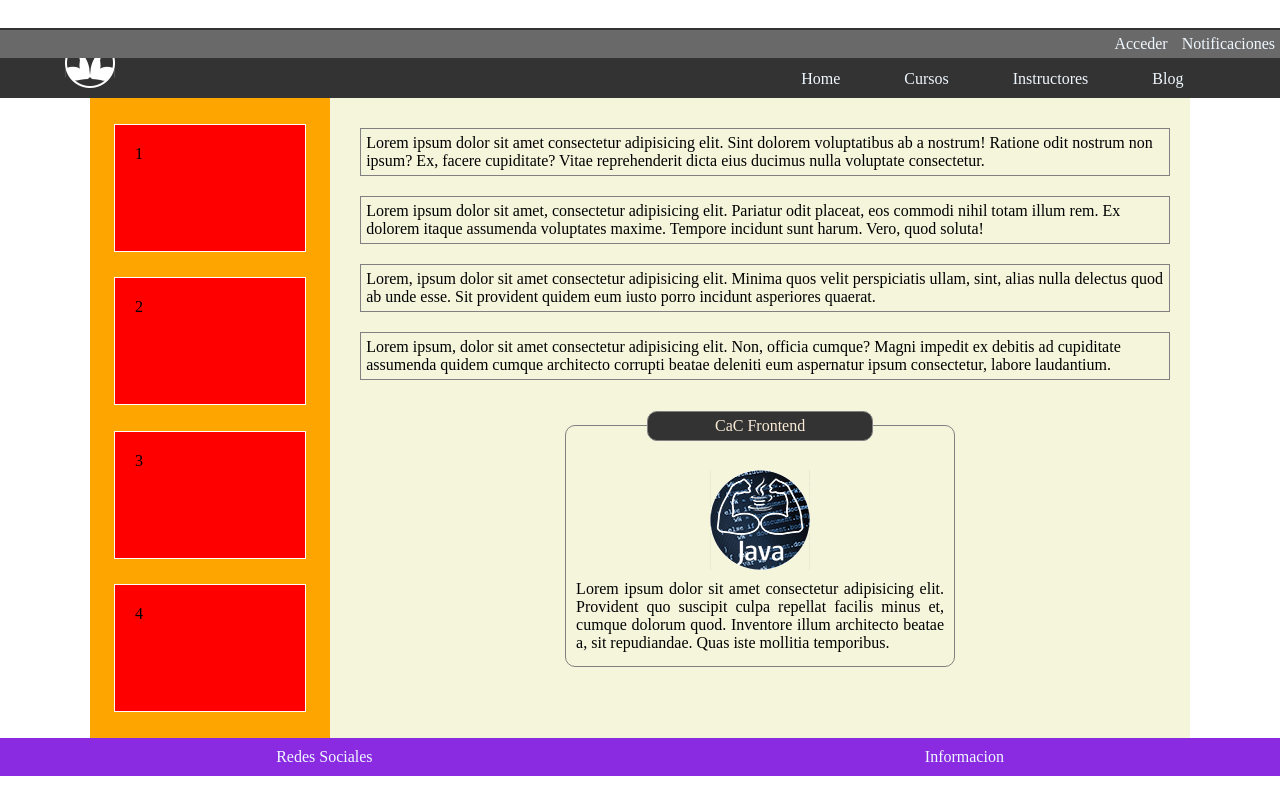
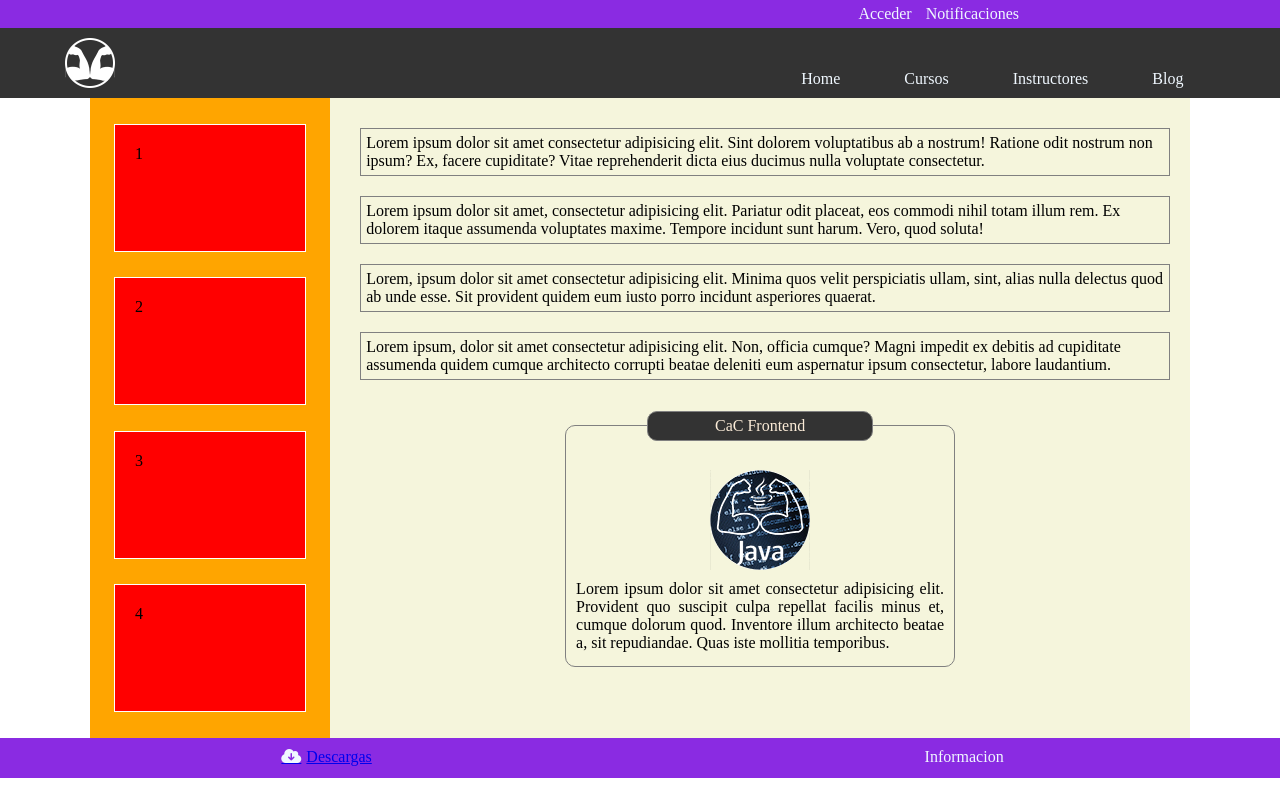
Before and after one commit to jprigotti/Platzy, a plain HTML site: page Desafio_layout_1/index.html in a window 1280 px wide. Drawn offline with Linux system fonts and the light colour scheme.

```diff
--- a/Desafio_layout_1/index.html
+++ b/Desafio_layout_1/index.html
@@ -6,6 +6,9 @@
     <meta name="viewport" content="width=device-width, initial-scale=1.0">
     <title>Platzi - Desafio 1</title>
     <link rel="stylesheet" href="style.css">
+
+    <script src="https://kit.fontawesome.com/628afeffd4.js" crossorigin="anonymous"></script>
+
 </head>
 <body>
     <header>
@@ -58,8 +61,12 @@
     </main>
 
     <footer>
-        <div>Redes Sociales </div>
+        <div>
+            <a class="footer_texto" href="#">Descargas</a>
+             </div>
         <div>Informacion </div>
     </footer>
+
+
 </body>
 </html>
--- a/Desafio_layout_1/style.css
+++ b/Desafio_layout_1/style.css
@@ -1,3 +1,8 @@
+:root{
+    --nav-color:blueviolet;
+}
+
+
 *{
     margin: 0;
     padding: 0;
@@ -5,16 +10,16 @@
 }
 
 .nav_superior{
-    background-color: dimgrey;
+    background-color:var(--nav-color);
     color: aliceblue;
     width: 100%;
-    position: relative;
-    top: 30px;
-
+    /* position: relative; */
+    /* top: 30px; */
  }
 
 .nav_superior ul{
 text-align: right;
+margin-right: 20%;
 }
 
 .nav_superior li{
@@ -162,5 +167,24 @@
     display: flex;
     justify-content: space-around;
     padding: 10px 0;
+    height: 40px;
     color: aliceblue;
 }
+
+.footer_texto::before{
+    color: aliceblue;
+}
+
+.icon::before {
+    /* removed font- based rules */
+    display: inline-block;
+    text-rendering: auto;
+    -webkit-font-smoothing: antialiased;
+  }
+
+.footer_texto::before{
+   color: aliceblue;
+   font: var(--fa-font-solid);
+   content: "\f0ed";
+   padding: 0 5px;
+}
--- /dev/null
+++ b/responsiveDesign/style.css
@@ -0,0 +1,14 @@
+:root{
+
+}
+
+*{
+    margin: 0;
+    padding: 0;
+    box-sizing: border-box;
+}
+
+html{
+    /* font-size: 62.5%;
+    scroll-behavior: smooth; */
+}
```
Also changed, not shown: responsiveDesign/index.html (added, +12 -0 lines).
